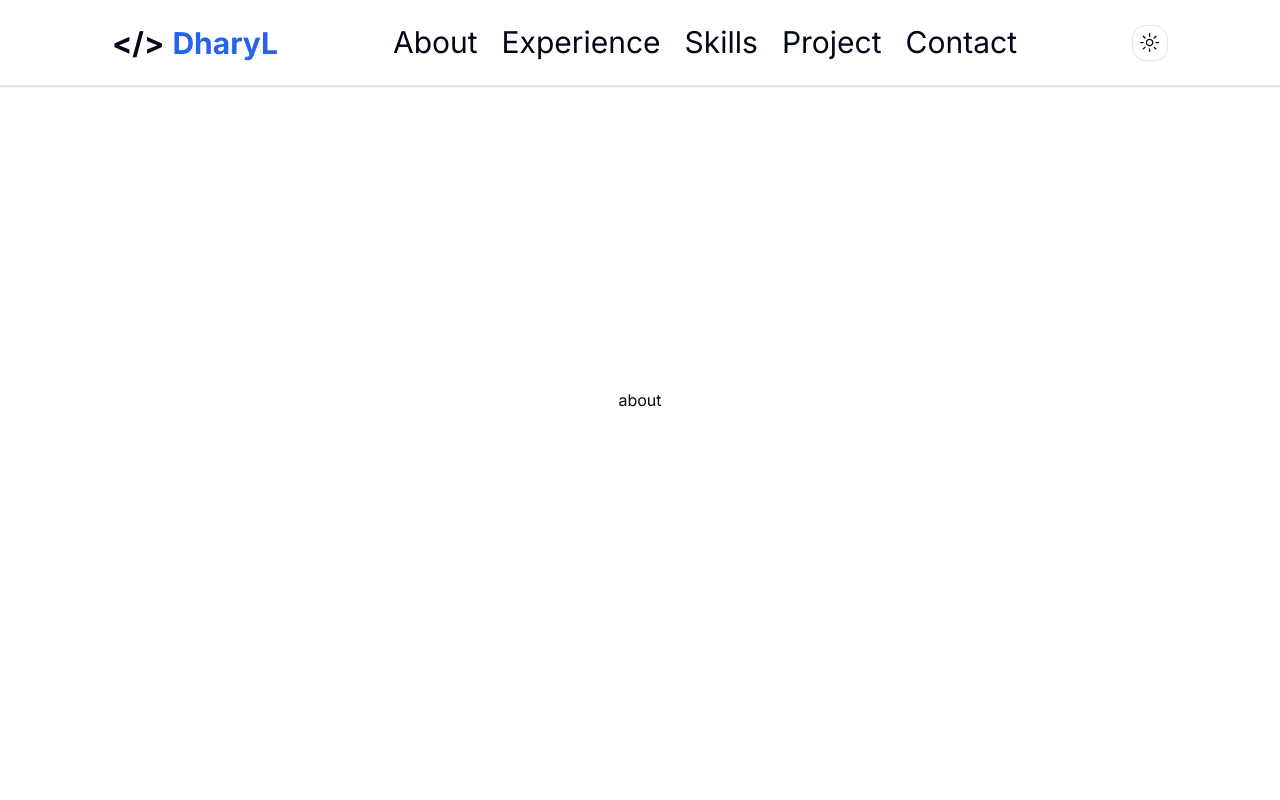
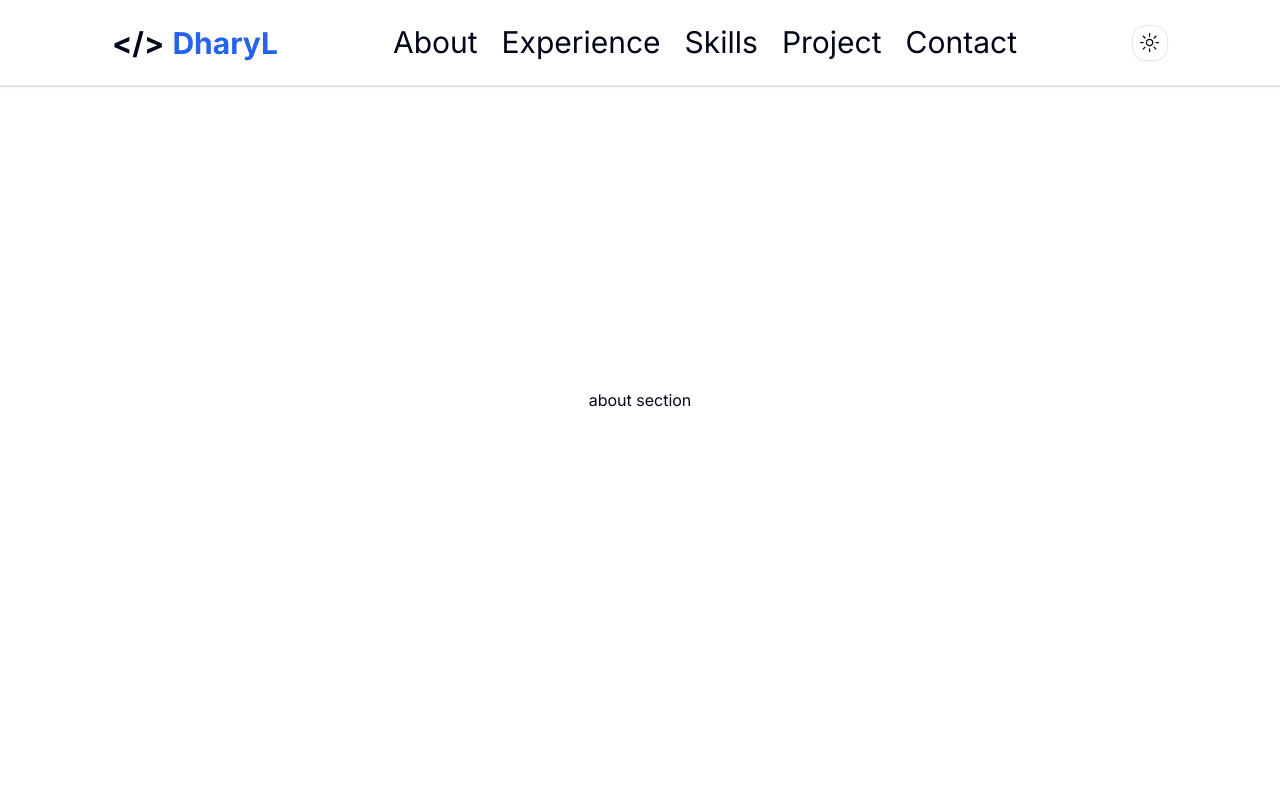
Before and after one commit to dharylovey/latest-portfolio, a Next.js app: page / in a window 1280 px wide. Shown: the top 800 px of the page. Built offline with nearby package versions, Linux system fonts and the light colour scheme.

Commit message:
fix nav themes

```diff
--- a/app/page.tsx
+++ b/app/page.tsx
@@ -1,7 +1,7 @@
 export default function Home() {
   return (
     <div>
-      <div id="about" className="min-h-screen flex items-center justify-center text-center">about</div>
+      <div id="about" className="min-h-screen flex items-center justify-center text-center">about section</div>
       <div id="experience"className="min-h-screen flex items-center justify-center text-center">experience</div>
       <div id="myskills" className="min-h-screen flex items-center justify-center text-center">myskills</div>
       <div id="project" className="min-h-screen flex items-center justify-center text-center">project</div>
```
